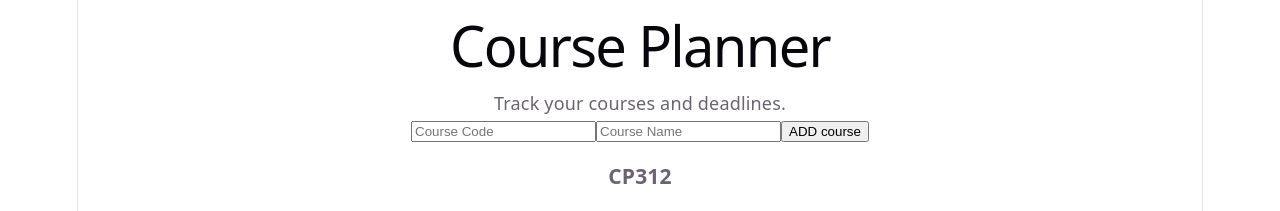
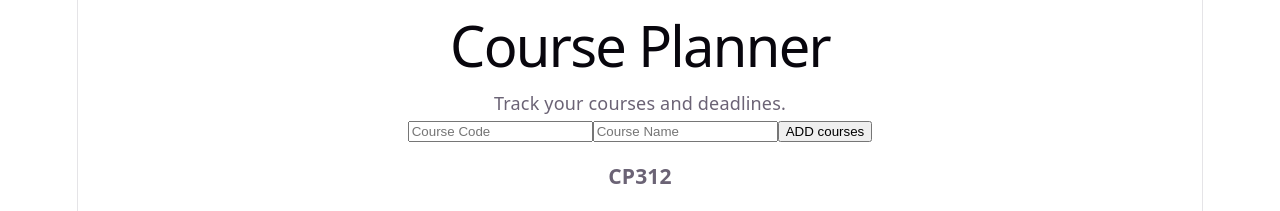
Before and after one commit to santlulok-bot/course-planner, a React (Vite) app: page / in a window 1280 px wide. Shown: the top 211 px of the page. Built offline with nearby package versions, Linux system fonts and the light colour scheme.

Commit message:
Prevent adding empty courses and fix typo

```diff
--- a/src/App.jsx
+++ b/src/App.jsx
@@ -2,7 +2,7 @@ import {useState} from "react"
 
 const initialCourses = [
   {id: "1", code: "CP312", name: "Algorithm Design/Analysis I"},
-  {id: "2", code: "CP317", name: "Software Enginering"},
+  {id: "2", code: "CP317", name: "Software Engineering"},
   {id: "3", code: "CP468", name: "Artificial Intelligence"}
 ]
 function CourseCard({course}) {
@@ -22,6 +22,7 @@ function App(){
 
 
     function handleAdd(){
+      if (newCode === "" || newName === "") return
       const newCourse = {
         id: Date.now(),
         code: newCode,
@@ -50,7 +51,7 @@ return (
       onChange={(e) => setNewName(e.target.value)}
       placeholder="Course Name"
     />
-    <button onClick={handleAdd}>ADD course</button>
+    <button onClick={handleAdd}>ADD courses</button>
 
     {courses.map ((course) => (
       <CourseCard key={course.id} course={course} />
```
